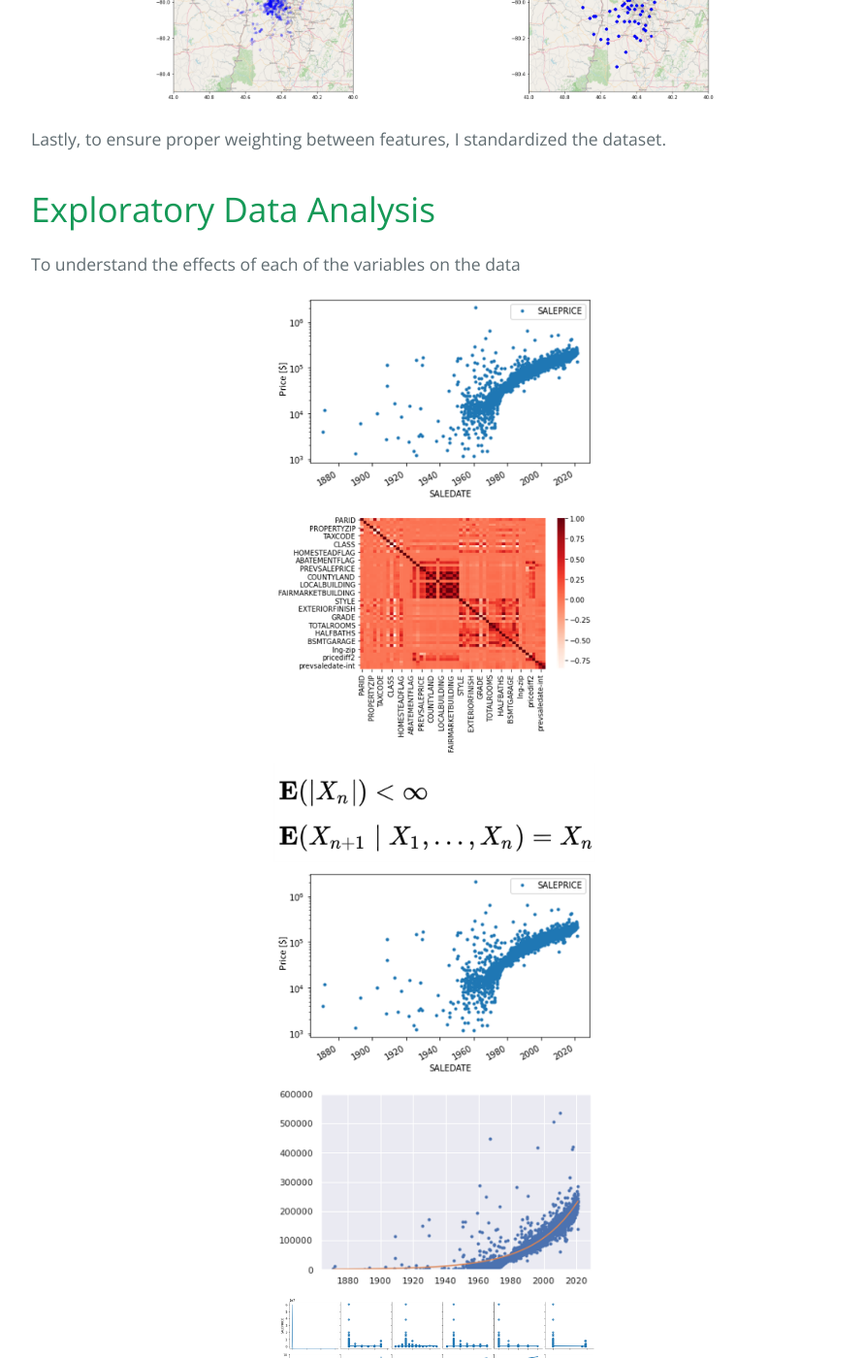
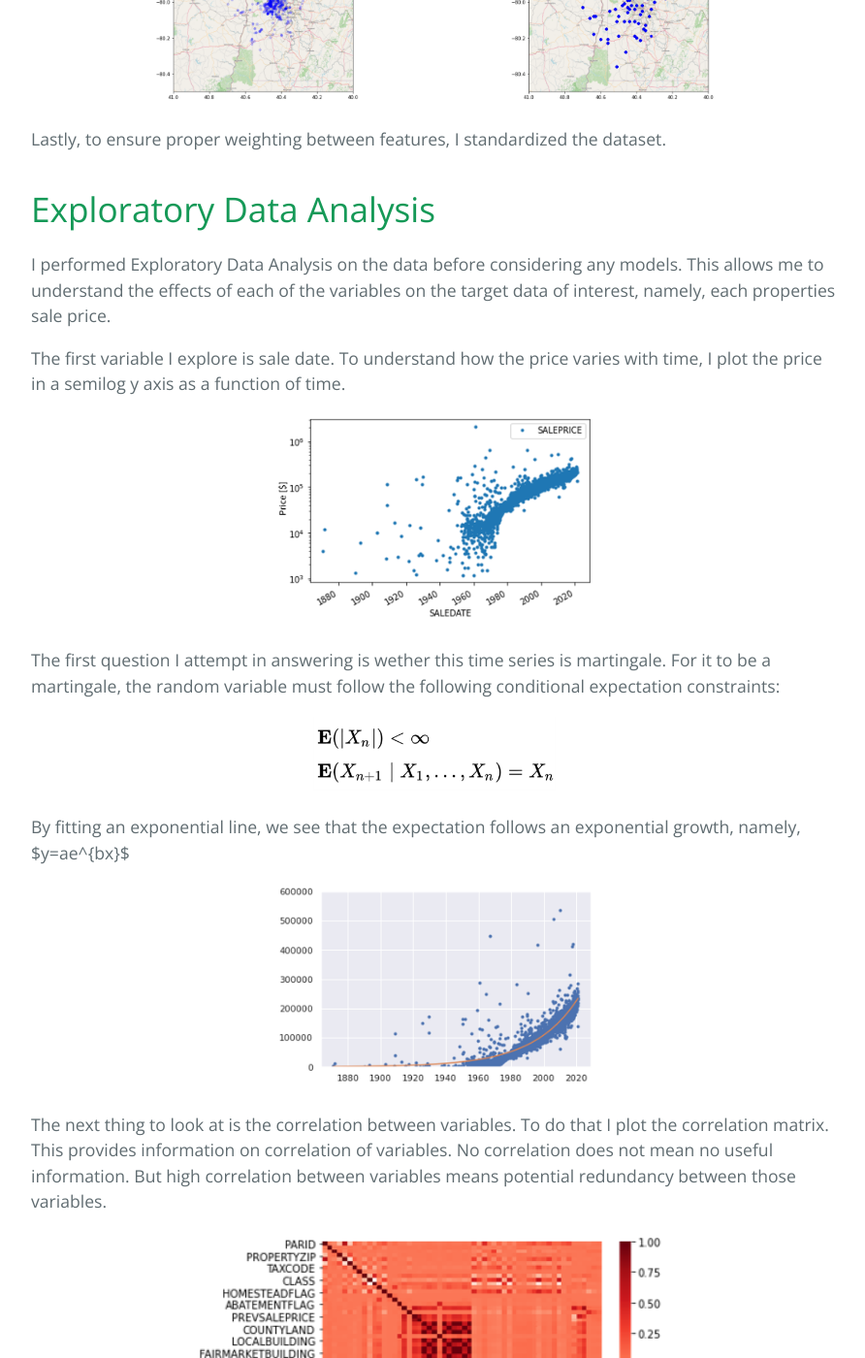
Before and after one commit to matheuscfernandes/fidelity-interview, a Jekyll site: the page built from index.md, in a window 1280 px wide and 1400 px high, scrolled down 2606 px. Shown: the whole window at 97% size, without its empty margins (192-1084 px from the left). Built offline with Jekyll 4.4.1, drawn with Linux system fonts in a browser that asks for light colours; some of the changed text lies outside the part shown.

Commit message:
updated the figures and added writing

```diff
--- a/index.md
+++ b/index.md
@@ -49,23 +49,38 @@ In an attempt at feature engineering, I tired converting street addresses into l
 Lastly, to ensure proper weighting between features, I standardized the dataset.
 
 # Exploratory Data Analysis
-To understand the effects of each of the variables on the data
+I performed Exploratory Data Analysis on the data before considering any models. This allows me to understand the effects of each of the variables on the target data of interest, namely, each properties sale price.
+
+The first variable I explore is sale date. To understand how the price varies with time, I plot the price in a semilog y axis as a function of time.
 
 <div style="text-align:center"><img src="./assets/saledate.png" width='40%'></div>
 
+The first question I attempt in answering is wether this time series is martingale. For it to be a martingale, the random variable must follow the following conditional expectation constraints:
 
-<div style="text-align:center"><img src="./assets/correlationmatrix.png" width='40%'></div>
+<div style="text-align:center"><img src="./assets/martingale.png" width='30%'></div>
 
-<div style="text-align:center"><img src="./assets/martingale.png" width='40%'></div>
-
-<div style="text-align:center"><img src="./assets/saledate.png" width='40%'></div>
-
+By fitting an exponential line, we see that the expectation follows an exponential growth, namely, $y=ae^{bx}$
 
 <div style="text-align:center"><img src="./assets/expfit.png" width='40%'></div>
 
-<div style="text-align:center"><img src="./assets/features.png" width='40%'></div>
+The next thing to look at is the correlation between variables. To do that I plot the correlation matrix. This provides information on correlation of variables. No correlation does not mean no useful information. But high correlation between variables means potential redundancy between those variables.
+
+<div style="text-align:center"><img src="./assets/correlationmatrix.png" width='60%'></div>
+
+Next, I do a deeper dive into the data to udnerstand wow does each variable depends on the other. This can help me look for trends in the data and see how property sale price depends on each feature.
+
+<div style="text-align:center"><img src="./assets/features.png" width='80%'></div>
+
+### How do house properties impact pricing?
+
+<div style="text-align:center"><img src="./assets/propdep.png" width='80%'></div>
+
+<div style="text-align:center"><img src="./assets/locdep.png" width='40%'></div>
 
 
+<div style="text-align:center"><img src="./assets/zipdist.png" width='90%'></div>
+
+<div style="text-align:center"><img src="./assets/assesdep.png" width='50%'></div>
 
 # Model Exploration
 
@@ -97,6 +112,7 @@ To understand the effects of each of the variables on the data
 
 
 ## Model Performances
+<center>
 
 |     Model                                  |     Train Score    |     Test Score    |
 |--------------------------------------------|:------------------:|:-----------------:|
@@ -106,7 +122,7 @@ To understand the effects of each of the variables on the data
 |     Ensemble: Bagging                      |        0.930       |        0.588      |
 |     Ensemble: Adaptive Boosting (SD)       |        0.829       |        0.380      |
 |     Ensemble: Extreme Gradient Boosting    |        0.814       |        0.767      |
-
+</center>
 *Scores are measured using R2 Score: 1-(sum of square residuals/total sum of squares)
 SD = sampled dataset
 
```
